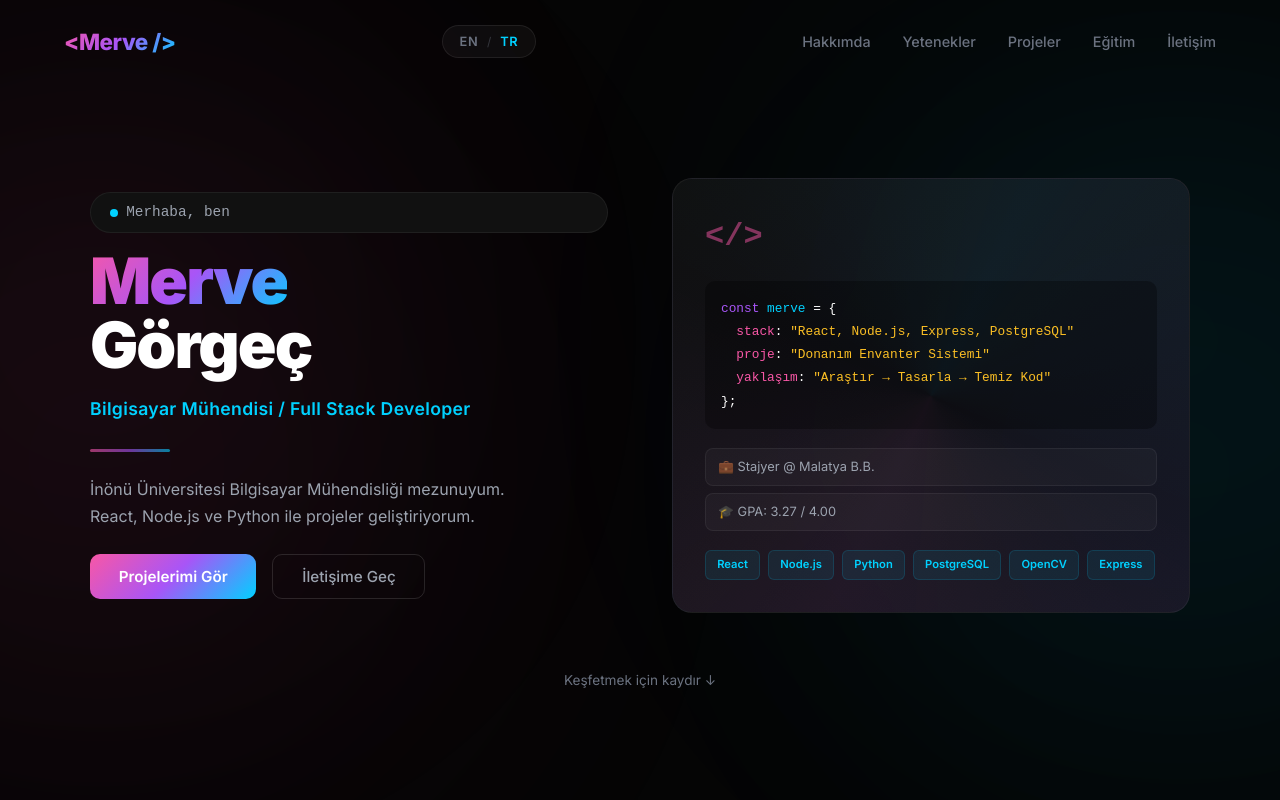
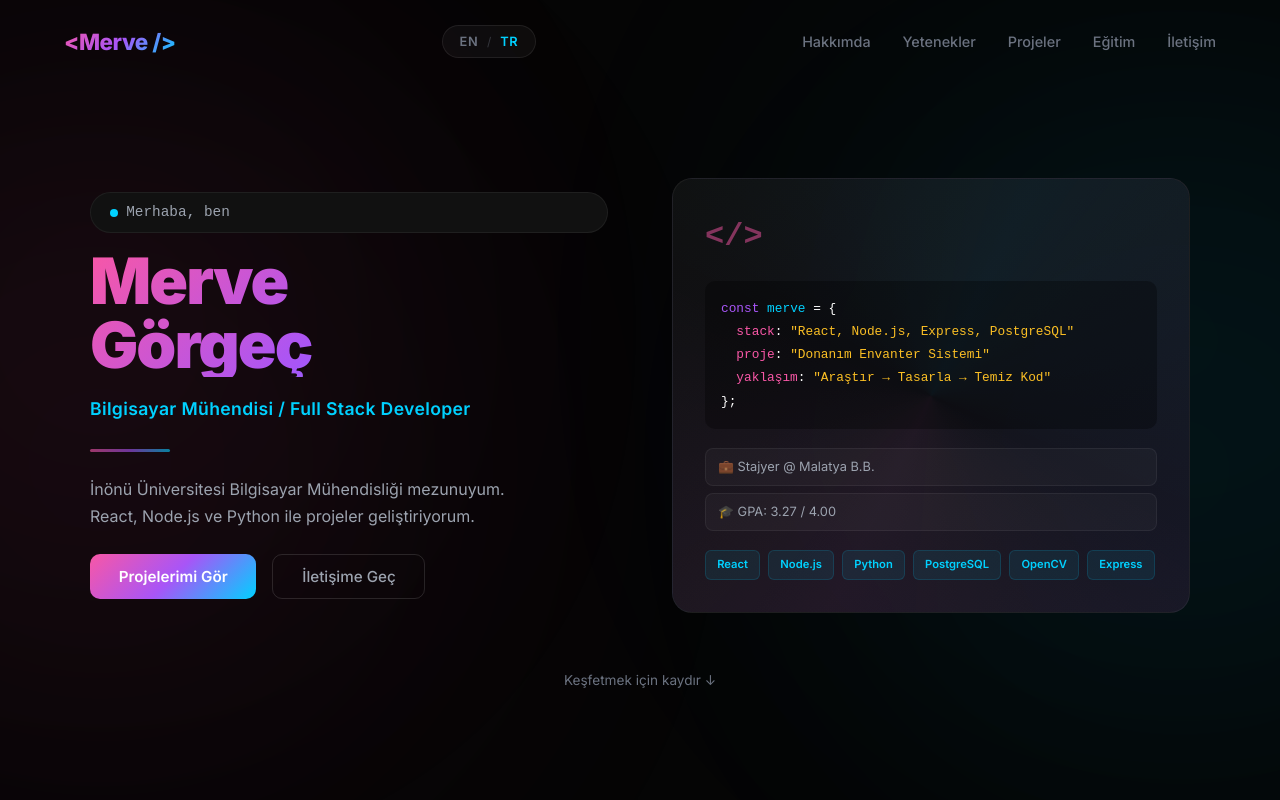
Before and after one commit to Merve1277/portfolio, a React (Vite) app: page / in a window 1280 px wide. Shown: the top 800 px of the page. Built offline with nearby package versions, Linux system fonts and the light colour scheme; no server answers.

Commit message:
fix: soyadı da gradient renkli oldu

```diff
--- a/src/components/Hero.jsx
+++ b/src/components/Hero.jsx
@@ -43,9 +43,8 @@ function Hero() {
             {t.hero.greeting}
           </div>
 
-          <h1 className="hero-name">
-            <span className="hero-name-gradient">Merve</span>
-            <br />Görgeç
+          <h1 className="hero-name hero-name-gradient">
+            Merve<br />Görgeç
           </h1>
 
           <p className="hero-title">{t.hero.title}</p>
```
